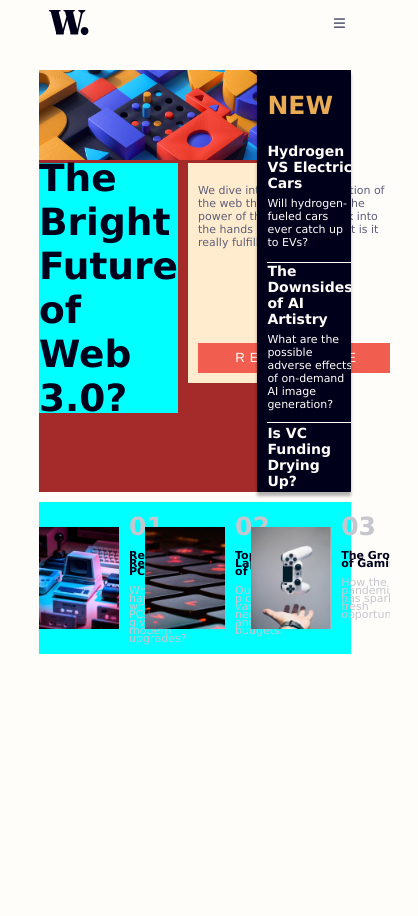
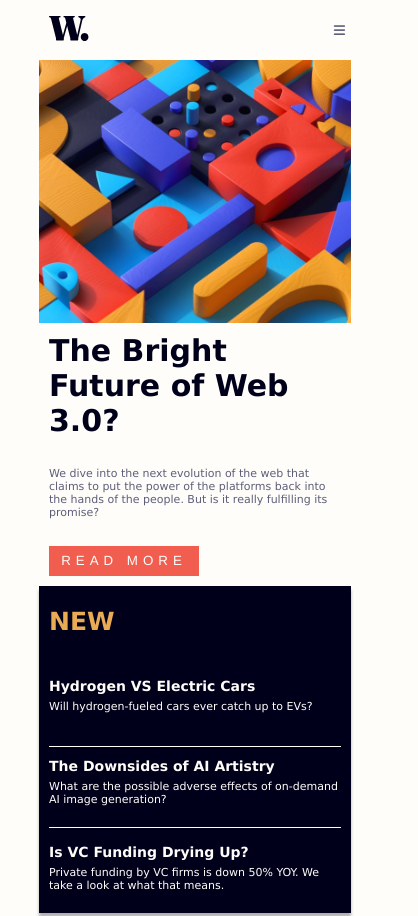
Before and after one commit to Chab-Jose/PaginaDeInicioSitioWeb, a plain HTML site: page index.html in a window 390 px wide. Shown: the top 916 px of the page, 418 px wide, since content can reach past the window. Drawn offline with Linux system fonts and the light colour scheme.

Commit message:
Sitio web  responsivo completo Menu para movil funcional

```diff
--- a/index.html
+++ b/index.html
@@ -31,7 +31,10 @@
     <div class="contenedor">
         <div class="cont-body">
             <div class="body-left">
-                <img class="body-left-img"src="/PaginaDeInicioSitioWeb/images/image-web-3-desktop.jpg" alt="">
+                <picture>
+                    <source class="body-left-img" media="(max-width:600px )" srcset="/PaginaDeInicioSitioWeb/images/image-web-3-mobile.jpg">
+                    <img class="body-left-img"src="/PaginaDeInicioSitioWeb/images/image-web-3-desktop.jpg" alt="">
+                </picture>
                 <div class="left-art">
                     <div class="title">
                         <h2>The Bright Future of Web 3.0?</h2>
--- a/script.js
+++ b/script.js
@@ -1,6 +1,8 @@
 const navToggle = document.querySelector('.nav-toogle');
 const navMenu = document.querySelector('.nav-menu');
+const body = document.querySelector('body');
 
 navToggle.addEventListener("click", () =>{
     navMenu.classList.toggle('nav-menu-visible');
+    body.classList.toggle('body-scroll');
 } )
--- a/styles.css
+++ b/styles.css
@@ -1,4 +1,4 @@
-:root{
+:root {
     --orange: hsl(35, 77%, 62%);
     --red: hsl(5, 85%, 63%);
     --white: hsl(36, 100%, 99%);
@@ -7,32 +7,34 @@
     --color-oscuro: hsl(240, 100%, 5%);
 }
 
-body{
+body {
     background-color: var(--white);
     margin: 0 auto;
     padding: 100px calc(100% - 90%) 0;
-    font-family:Verdana, Geneva, Tahoma, sans-serif;
+    font-family: Verdana, Geneva, Tahoma, sans-serif;
     font-size: 13px;
     overflow-y: auto;
 }
 
 /* narbar */
-header{
+header {
     position: fixed;
-    top:0;
-    left:0;
+    top: 0;
+    left: 0;
     width: 100%;
-    height: 50px;
+    height: 80px;
 }
 
-nav{
+nav {
     background-color: var(--white);
+    height: 80px;
     display: flex;
     justify-content: space-between;
     align-items: center;
-    padding:0 calc(100% - 90%);
+    padding: 0 calc(100% - 90%);
 }
-.nav-toogle{
+
+.nav-toogle {
     color: var(--color-medio);
     background: none;
     border: none;
@@ -40,83 +42,81 @@ nav{
     display: none;
 }
 
-.nav-menu{
+.nav-menu {
     display: flex;
     list-style: none;
     margin-right: -10px;
 }
 
-.nav-item{
+.nav-item {
     margin: 15px;
     line-height: 30px;
 
 }
 
-.nav-link{
+.nav-link {
     color: var(--color-medio);
     text-decoration: none;
 }
 
-.nav-link:hover{
+.nav-link:hover {
     color: var(--red);
 }
+
 /* cuerpo de la pagina  */
-.contenedor{
+.contenedor {
     width: 100%;
-    height: 100vh;
 }
 
-.cont-body{
-    background-color: brown;
+.cont-body {
     display: flex;
     justify-content: space-between;
     width: 100%;
     height: 50%;
 }
+
 /* lado izquierdo de la pagina */
-.body-left{
+.body-left {
     width: 70%;
     height: min-content;
 }
 
-.body-left-img{
+.body-left-img {
     width: 100%;
     height: auto;
     object-fit: contain;
 }
 
-.left-art{
+.left-art {
     width: 100%;
     height: 150px;
     display: flex;
 }
 
-.title{
-    background-color: aqua;
+.title {
     width: 400px;
     display: flex;
     justify-content: center;
     align-items: center;
-    color:var(--color-oscuro);
+    color: var(--color-oscuro);
     font-size: 25px;
     font-weight: bold;
     margin-right: 30px;
 }
 
-.note{
+.note {
     width: 60%;
     padding: 10px;
-    display:grid;
+    display: grid;
     align-content: space-between;
-    background-color: blanchedalmond;
 }
 
-.note p{
+.note p {
     color: var(--color-medio);
 
 }
 
-.left-botton{
+.left-botton {
     width: 200px;
     height: 30px;
     justify-content: center;
@@ -126,23 +126,25 @@ nav{
     font-family: 'Franklin Gothic Medium', 'Arial Narrow', Arial, sans-serif;
     text-transform: uppercase;
     letter-spacing: 5px;
-    border:none;
+    border: none;
 }
 
-.left-botton:hover{
+.left-botton:hover {
     background-color: var(--color-oscuro);
 }
+
 /* Lado derecho de la pagina */
-.body-right{
+.body-right {
     background-color: var(--color-oscuro);
     width: 25%;
     display: grid;
-    grid-gap: 2px;
-    padding:  0 10px;
+    grid-gap: 5px;
+    padding: 0 10px;
     overflow: hidden;
     box-shadow: 0px 4px 3px rgba(0, 0, 0, .3);
 }
-.note-right{
+
+.note-right {
     color: var(--white);
     width: 100%;
     display: flex;
@@ -150,7 +152,7 @@ nav{
     align-content: center;
 }
 
-.title-right{
+.title-right {
     color: var(--orange);
     text-transform: uppercase;
     font-size: 25px;
@@ -159,12 +161,12 @@ nav{
 }
 
 
-.body-right div:nth-child(3){
+.body-right div:nth-child(3) {
     border-top: 1px solid var(--white);
     border-bottom: 1px solid var(--white);
 }
 
-.note-right a{
+.note-right a {
     margin-bottom: 3px;
     color: var(--white);
     font-size: 14px;
@@ -172,20 +174,19 @@ nav{
     text-decoration: none;
 }
 
-.note-right a:hover{
+.note-right a:hover {
 
     color: var(--orange);
 
 }
 
-.note-right p{
+.note-right p {
     margin-top: 3px;
 }
 
 /* el footer del sitio */
 
-.cont-foot{
-    background-color: aqua;
+.cont-foot {
     width: 100%;
     margin: 10px 0;
     display: flex;
@@ -193,23 +194,23 @@ nav{
 
 }
 
-.item-foot{
+.item-foot {
     width: 32%;
     display: flex;
 }
 
-.note-foot{
+.note-foot {
     display: block;
     line-height: 15px;
 }
 
-.img-foot{
+.img-foot {
     width: 80px;
     object-fit: contain;
     margin-right: 10px;
 }
 
-.foot-h2{
+.foot-h2 {
     font-size: 25px;
     font-weight: bold;
     color: var(--color-claro);
@@ -221,88 +222,116 @@ nav{
     text-decoration: none;
 }
 
-.foot-h4:hover{
+.foot-h4:hover {
     color: var(--red);
 }
 
-.foot-p{
+.foot-p {
     color: var(--color-claro);
 }
+
 /* medias querys */
 @media screen and (max-width:1023px) {
-    body{
+    body {
         font-size: 11px;
     }
-    .title{
+    header{
+        height: 70px;
+    }
+    nav{
+        height: 70px;
+    }
+    .title {
         font-size: 20px;
     }
-    .note-right a{
+
+    .note-right a {
         font-size: 12;
     }
-    .note-foot{
-        display: inline-block;
-        line-height: 8px;
-    }
+
 }
 
 @media screen and (max-width:778px) {
 
 
-    header{
-        position: fixed;
-        top:0;
-        left:0;
+    header {
         width: 100%;
-        height: 30px;
+        height: 60px;
     }
-    .title{
-        background-color: aqua;
-        width: 450px;
-        height: 250px;
-        display: flex;
-        justify-content: center;
-        align-items: center;
-        color:var(--color-oscuro);
-        font-size: 25px;
-        font-weight: bold;
-        margin-right: 10px;
+    nav{
+        height: 60px;
     }
 
-    .note{
-        width: 50%;
-        height: 200px;
-        padding: 10px;
-        display:grid;
-        align-content: space-between;
-        background-color: blanchedalmond;
+    .body-left {
+        width: 70%;
+        height: min-content;
     }
 
-    .note p{
-        color: var(--color-medio);
+
+    .left-art {
+        width: 100%;
+        height: fit-content;
+        display: flex;
+    }
+
+    .title {
+        margin-right: 5px;
+        font-size: 20px;
 
     }
 
+    .note {
+        width: 60%;
+        padding: 10px;
+    }
+
+    .note p {
+        width: 90%;
+        padding: 10px;
+    }
+
+    .left-botton {
+        width: 150px;
+    }
+
+    .cont-foot {
+        display: flex;
+        flex-wrap: wrap;
+
+    }
+
+    .item-foot {
+        width: 45%;
+        margin: 10px;
+    }
+
+
 }
 
-@media screen and (max-width:576px) {
+@media screen and (max-width:600px) {
 
-    body{
-        padding-top: 70px
-
-    }
-    header{
-        height: 80px
+    body {
+        padding-top: 50px
     }
 
-    .logo{
+    header {
+        height: 45px
+    }
+    .logo {
         width: 40px;
         margin: 10px;
     }
-    .nav-toogle{
+
+    .nav-toogle {
         display: block;
+        color: var(--color-medio);
     }
 
-    .nav-menu{
+    .nav-toogle:hover{
+        color: var(--orange);
+    }
+
+    .nav-menu {
         background-color: var(--white);
         flex-direction: column;
         position: fixed;
@@ -312,11 +341,90 @@ nav{
         height: 100%;
         transition: left 0.5s;
         font-size: 18px;
-        padding: 20px 30px ;
+        padding: 20px 30px;
     }
 
-    .nav-menu-visible{
+    .nav-menu-visible {
         left: 25%;
+
+    }
+    .body-scroll{
+        overflow-x: hidden;
+        overflow-y: hidden;
+    }
+
+    .nav-menu-visible::before{
+        content: "";
+        position: fixed;
+        top: 0;
+        left: 0;
+        background-color: rgba(0, 0, 0, .4);
+        width: 25%;
+        height: 100%;
+
+    }
+
+    .cont-body {
+        display: flex;
+        flex-wrap: wrap;
+        justify-content: center;
+        width: 100%;
+    }
+
+    /* lado izquierdo de la pagina */
+    .body-left {
+        width: 100%;
+        flex-direction: column;
+        justify-content: center;
+    }
+
+    .body-left-img {
+        width: 100%;
+    }
+
+    .left-art {
+        width: 100%;
+        height: fit-content;
+        display: flex;
+        flex-wrap: wrap;
+    }
+
+    .title {
+        padding: 10px;
+        height: 100px;
+    }
+
+    .note {
+        width: 100%;
+        height: 120px;
+    }
+    .note p{
+        width: 100%;
+        padding: 0;
+    }
+
+    /* Lado derecho de la pagina */
+    .body-right {
+        width: 100%;
+    }
+
+    .note-right {
+        height: 80px;
+    }
+
+    /* el footer del sitio */
+
+    .cont-foot {
+        width: 100%;
+        display: flex;
+        flex-wrap: wrap;
+        justify-content: center;
+
+    }
+
+    .item-foot {
+        width: 100%;
+        display: flex;
     }
 
 }
```
